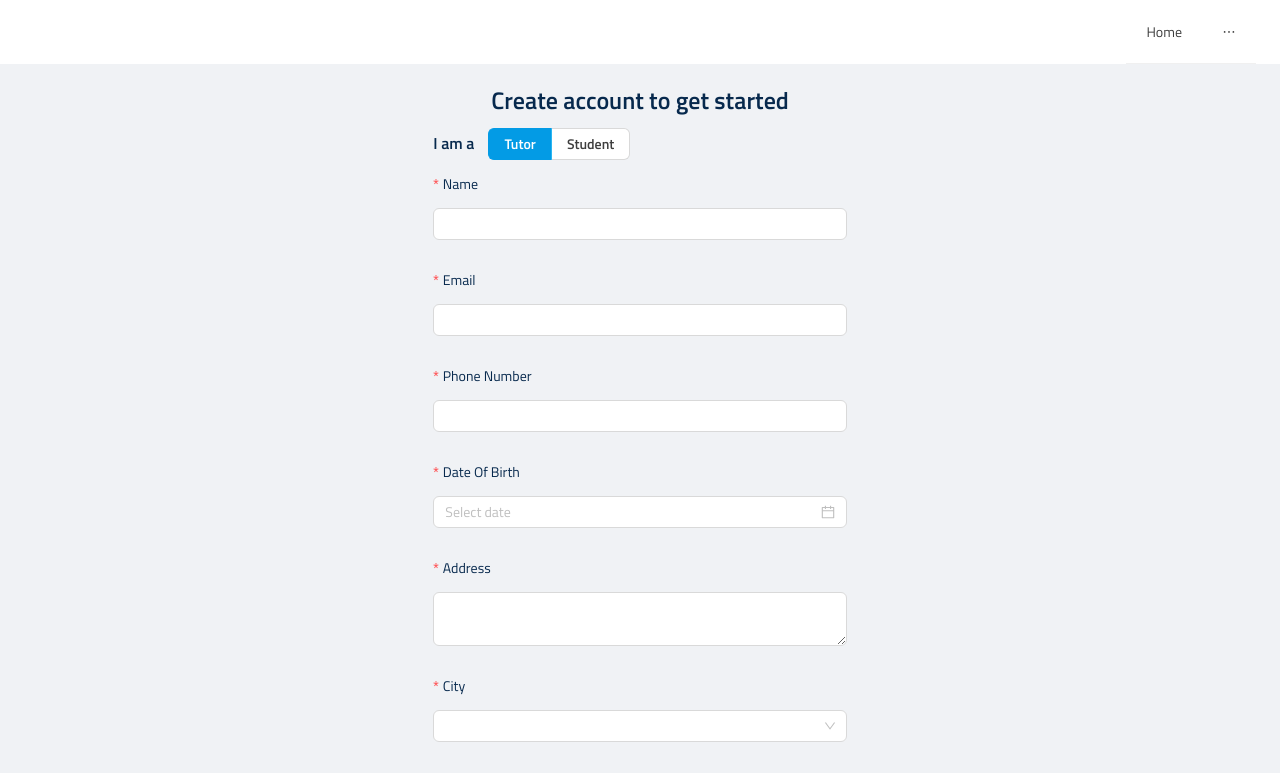
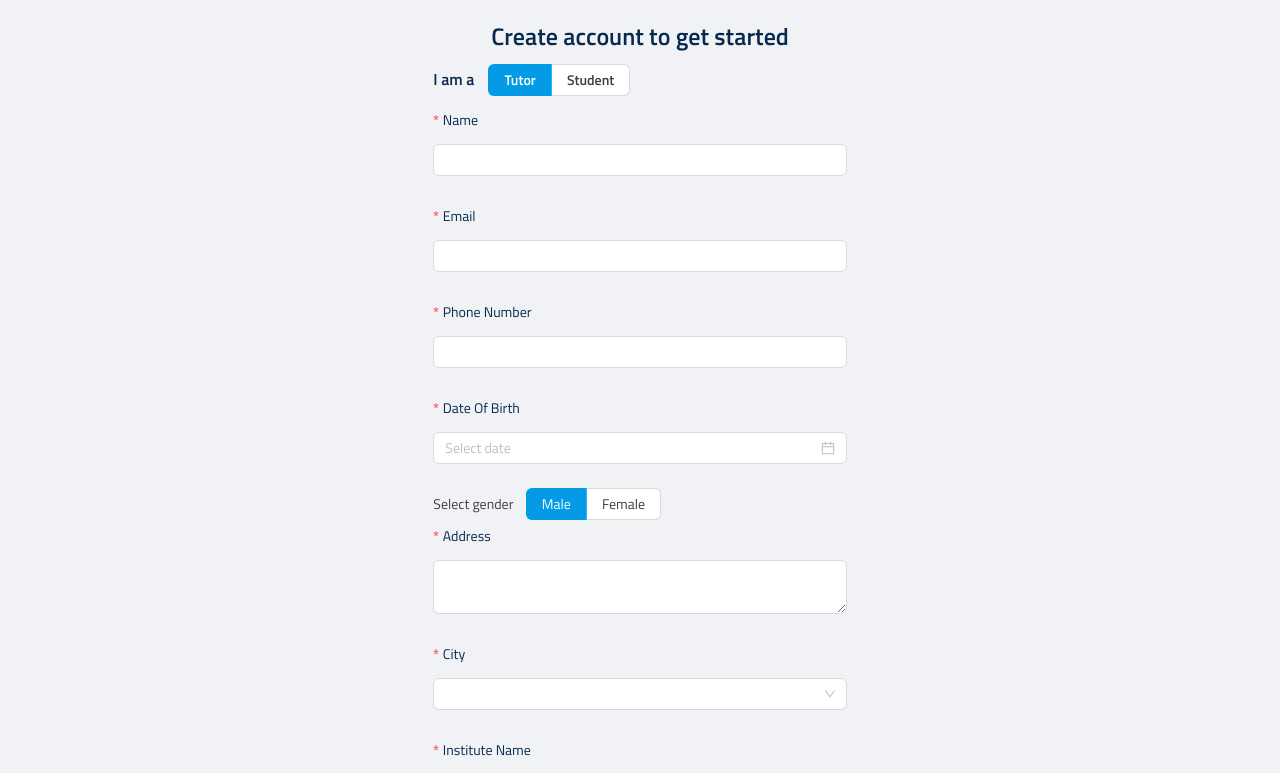
Before and after one commit to darkalgo/nacademy-frontend, a React (Create React App) app: page /registration in a window 1280 px wide. Shown: the top 773 px of the page. Built offline with nearby package versions, Linux system fonts and the light colour scheme; sample sign-in values are in the browser's storage.

Commit message:
feat: using session storage instead of localstorage

```diff
--- a/src/container/MenuTopics.js
+++ b/src/container/MenuTopics.js
@@ -26,7 +26,7 @@
     setPath(location.pathname);
     const firstSplittedString = location.pathname.split("/")[1];
     const replacedString = firstSplittedString.replace("-", " ");
-    document.title = `${toTitleCase(replacedString || "dashboard")} - NanoCommerce`;
+    document.title = `${toTitleCase(replacedString || "dashboard")} - nAcademy`;
     window.scrollTo(0, 0);
     // eslint-disable-next-line react-hooks/exhaustive-deps
   }, [location.pathname]);
--- a/src/layouts/AdminLayout.js
+++ b/src/layouts/AdminLayout.js
@@ -24,17 +24,17 @@
   const logout = () => {
     BaseAPI.get("/auth/logout", {
       headers: {
-        Authorization: "Bearer " + localStorage.getItem("accessToken"),
+        Authorization: "Bearer " + sessionStorage.getItem("accessToken"),
       },
     })
       .then(() => {
-        localStorage.clear();
+        sessionStorage.clear();
       })
       .catch((err) => {
         console.log(err);
       })
       .finally(() => {
-        localStorage.clear();
+        sessionStorage.clear();
         history.push("/login");
         window.location.reload(false);
       });
--- a/src/layouts/CommonLayout.js
+++ b/src/layouts/CommonLayout.js
@@ -20,7 +20,7 @@
   return (
     <AppRootContextProvider>
       <Layout>
-        {!localStorage.getItem("accessToken") && (
+        {!sessionStorage.getItem("accessToken") && (
           <Header className="site-layout-sub-header-background">
             <div>
               <Menu mode="horizontal">
--- a/src/pages/Login.jsx
+++ b/src/pages/Login.jsx
@@ -14,7 +14,7 @@
   const [loading, setLoading] = useState(false);
 
   const onFinish = (values) => {
-    localStorage.setItem("accessToken", "lsdkfjlsdkf");
+    sessionStorage.setItem("accessToken", "lsdkfjlsdkf");
     history.push("/");
     window.location.reload(false);
   };
--- a/src/pages/Registration.jsx
+++ b/src/pages/Registration.jsx
@@ -1,9 +1,9 @@
 import React, { useState } from "react";
 import { Button, Col, DatePicker, Form, Input, Radio, Row, Select, Typography } from "antd";
-import { accountType, classNames, groupNames, subjectNames } from "../utils/Constants";
+import { accountType, classNames, genders, groupNames, subjectNames } from "../utils/Constants";
 import { mobileNumberValidation, passwordValidation } from "../utils/Validations";
 
-const { Title } = Typography;
+const { Text, Title } = Typography;
 const { TextArea } = Input;
 const { Option } = Select;
 
@@ -16,6 +16,7 @@
   const [form] = Form.useForm();
 
   const [selectedAccount, setSelectedAccount] = useState("Tutor");
+  const [gender, setGender] = useState("Male");
 
   const onFinish = (values) => {
     console.log(values);
@@ -76,6 +77,14 @@
             <Form.Item name="dob" label="Date Of Birth" labelCol={{ span: 24 }} rules={[{ required: true, message: "DoB is required" }]}>
               <DatePicker style={{ width: "100%" }} />
             </Form.Item>
+          </Col>
+        </Row>
+        <Row justify="center">
+          <Col xs={{ span: 24 }} md={{ span: 12 }} lg={{ span: 8 }}>
+            <Text>
+              Select gender &nbsp; &nbsp;
+              <Radio.Group options={genders} onChange={(e) => setGender(e.target.value)} value={gender} optionType="button" buttonStyle="solid" />
+            </Text>
           </Col>
         </Row>
         <Row justify="center">
--- a/src/routes/ProtectedRoute/LoggedInRoute.js
+++ b/src/routes/ProtectedRoute/LoggedInRoute.js
@@ -6,7 +6,7 @@
     <Route
       {...rest}
       render={(props) => {
-        if (localStorage && localStorage.getItem("accessToken")) {
+        if (sessionStorage && sessionStorage.getItem("accessToken")) {
           return <Component {...props} />;
         } else {
           return <Redirect to="/login" />;
--- a/src/styles/App.less
+++ b/src/styles/App.less
@@ -53,6 +53,18 @@
   margin-top: 2em;
 }
 
+.mb-1 {
+  margin-bottom: 1em;
+}
+
+.mb-2 {
+  margin-bottom: 2em;
+}
+
+.mb-3 {
+  margin-bottom: 3em;
+}
+
 .center {
   display: flex;
   justify-content: center;
--- a/src/utils/Constants.js
+++ b/src/utils/Constants.js
@@ -1,6 +1,11 @@
 export const accountType = [
   { label: "Tutor", value: "Tutor" },
   { label: "Student", value: "Student" },
+];
+
+export const genders = [
+  { label: "Male", value: "Male" },
+  { label: "Female", value: "Female" },
 ];
 
 export const classNames = [
```
